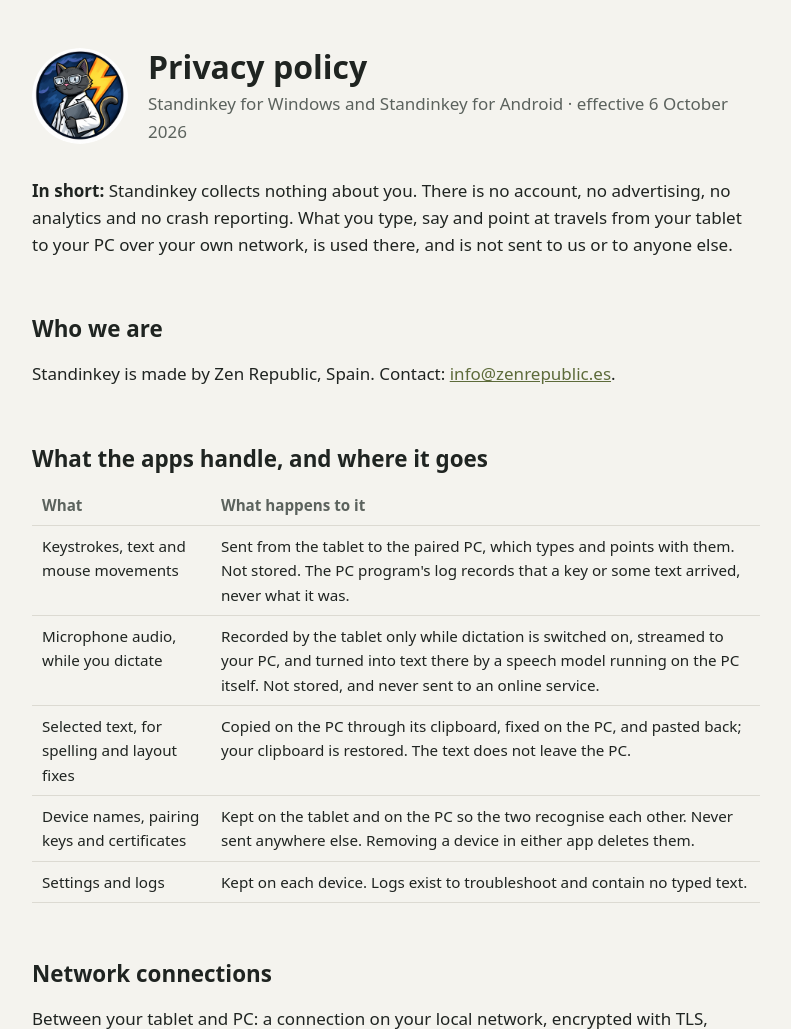
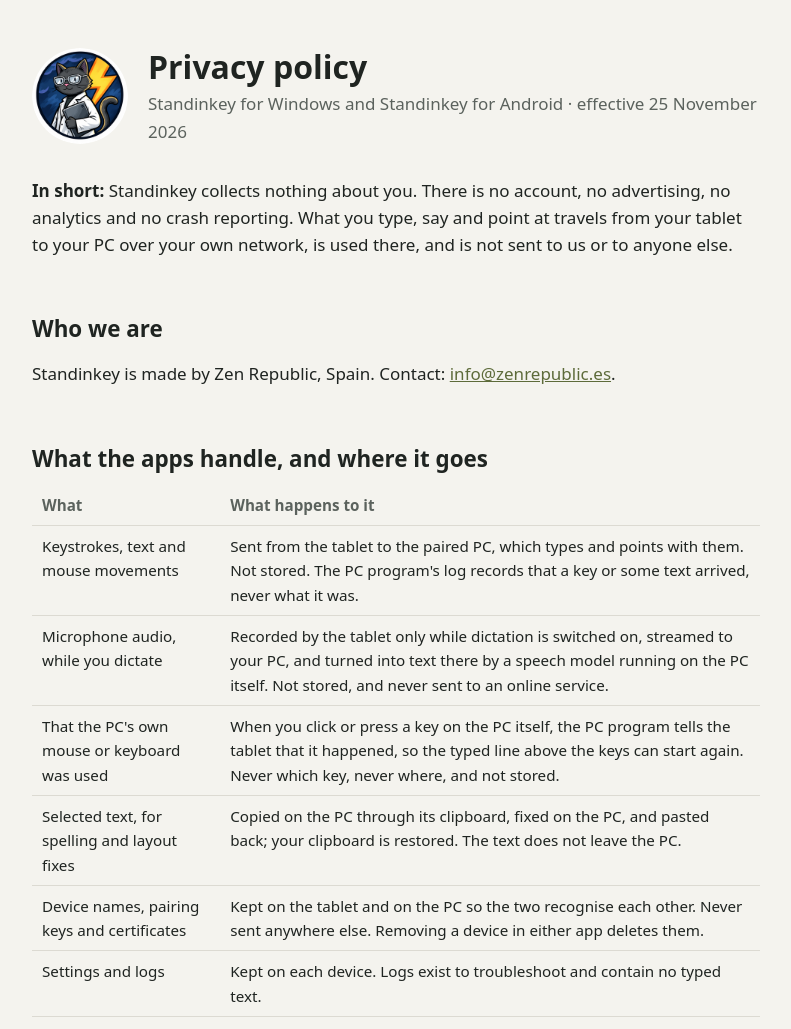
Before and after one commit to yuri-parfentcov/standinkey, a plain HTML site: page privacy.html in a window 1280 px wide. Shown: the top 1029 px of the page, without its empty margins (244-1035 px from the left). Drawn offline with Linux system fonts and the light colour scheme.

Commit message:
Privacy policy: the PC's own mouse and keyboard
Co-Authored-By: Claude Opus 5.5 <noreply@anthropic.com>

```diff
--- a/privacy.html
+++ b/privacy.html
@@ -14,7 +14,7 @@
     <img src="logo.png" alt="">
     <div>
       <h1>Privacy policy</h1>
-      <p class="lede">Standinkey for Windows and Standinkey for Android · effective 6 October 2026</p>
+      <p class="lede">Standinkey for Windows and Standinkey for Android · effective 25 November 2026</p>
     </div>
   </header>
 
@@ -34,6 +34,9 @@
     <tr><td>Microphone audio, while you dictate</td>
       <td>Recorded by the tablet only while dictation is switched on, streamed to your PC, and turned into text
         there by a speech model running on the PC itself. Not stored, and never sent to an online service.</td></tr>
+    <tr><td>That the PC's own mouse or keyboard was used</td>
+      <td>When you click or press a key on the PC itself, the PC program tells the tablet that it happened, so
+        the typed line above the keys can start again. Never which key, never where, and not stored.</td></tr>
     <tr><td>Selected text, for spelling and layout fixes</td>
       <td>Copied on the PC through its clipboard, fixed on the PC, and pasted back; your clipboard is restored.
         The text does not leave the PC.</td></tr>
```
